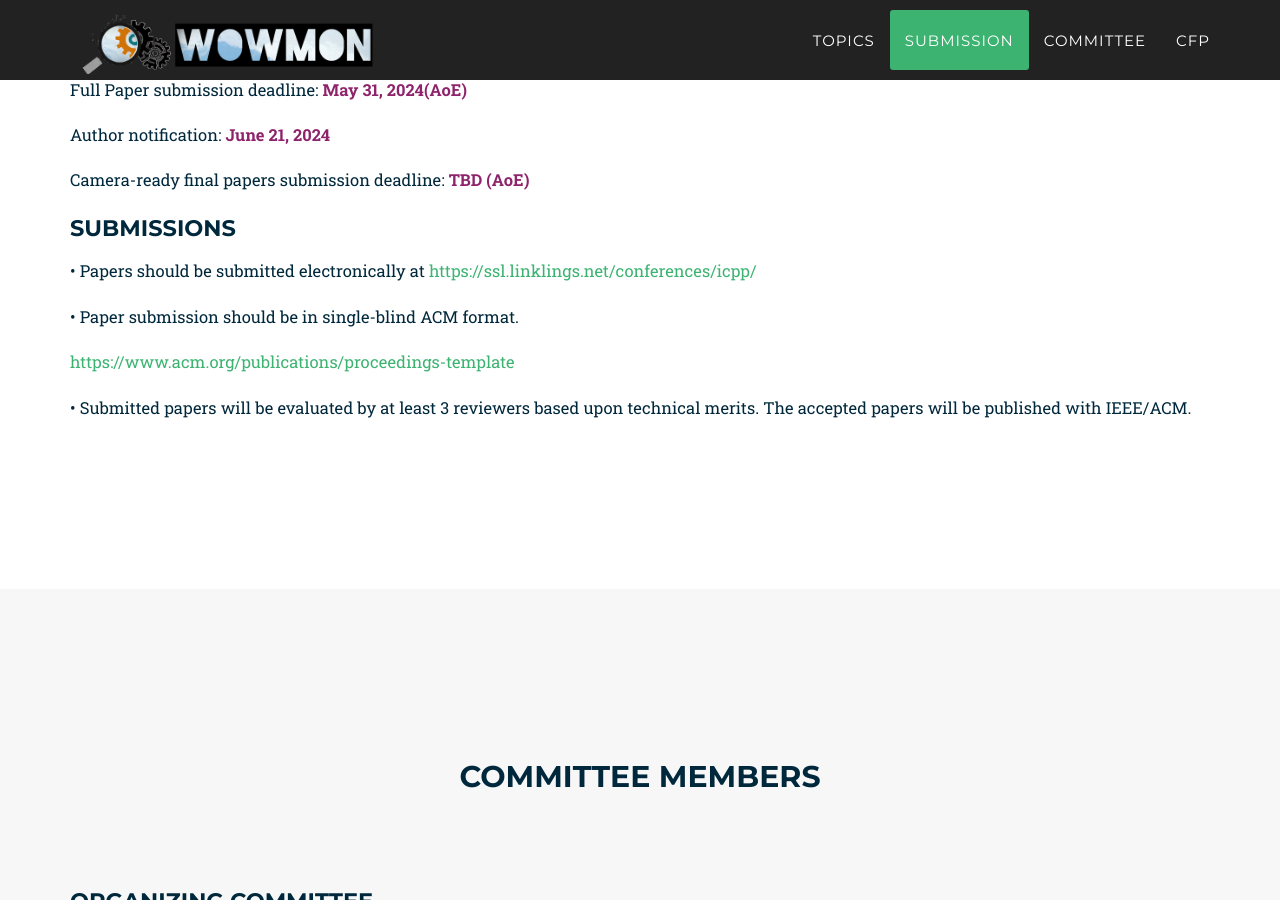
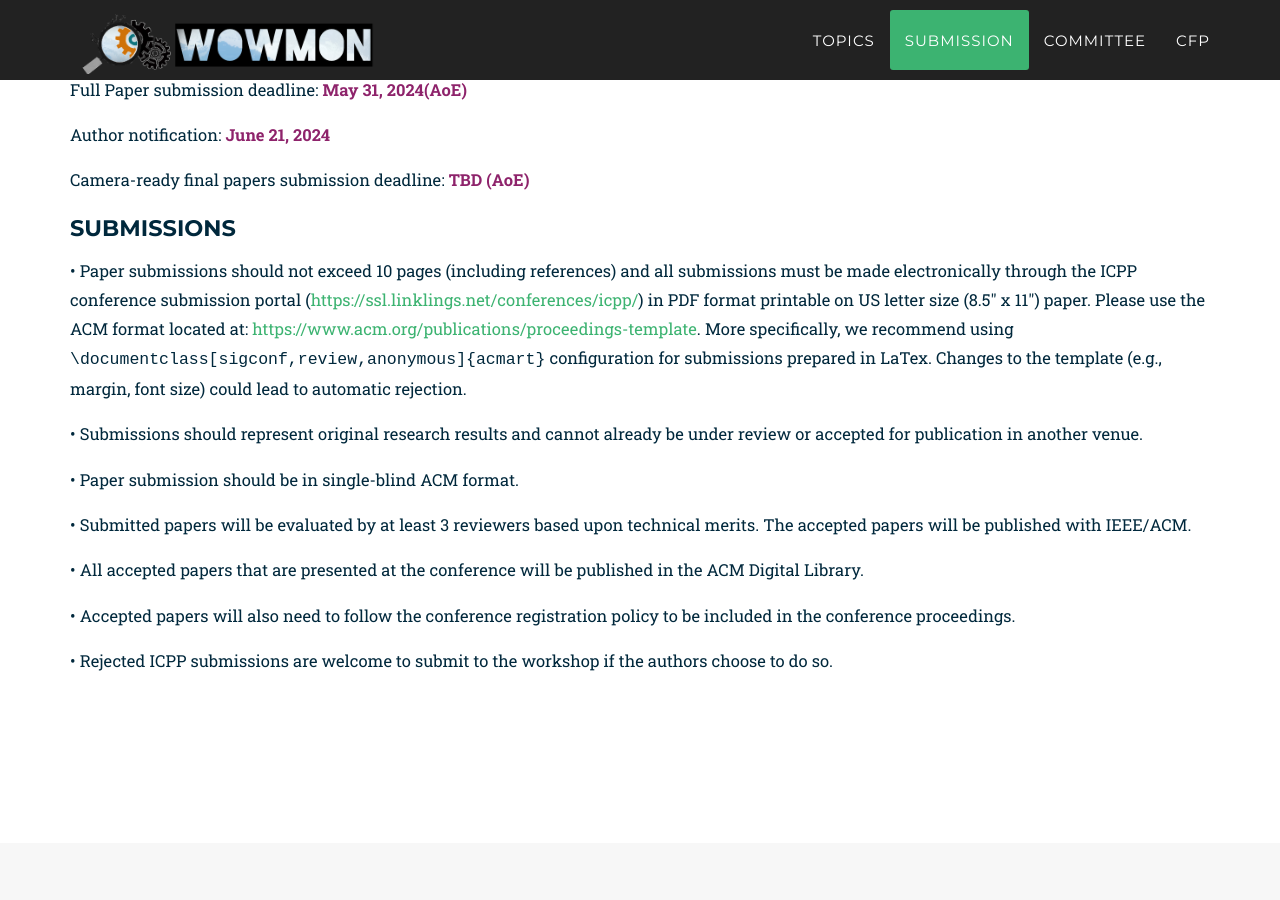
Before and after one commit to WOWMON-workshop/WOWMON-workshop.github.io, a Jekyll site: the page built from index.html, in a window 1280 px wide and 900 px high, scrolled down 2676 px. Built offline with Jekyll 4.4.1, drawn with Linux system fonts in a browser that asks for light colours; some web fonts are replaced.

Commit message:
Updating submission instructions

```diff
--- a/_includes/2024_data/submission.html
+++ b/_includes/2024_data/submission.html
@@ -18,14 +18,35 @@
 
       <h2>Submissions</h2>
 
-        <p>&bull; Papers should be submitted electronically at <a href="https://ssl.linklings.net/conferences/icpp/">https://ssl.linklings.net/conferences/icpp/</a></p>
-
+        <p>&bull; Paper submissions should not exceed 10 pages (including references)
+        and all submissions must be made electronically through the ICPP conference
+        submission portal
+        (<a href="https://ssl.linklings.net/conferences/icpp/">https://ssl.linklings.net/conferences/icpp/</a>)
+        in PDF format printable on US letter size (8.5" x 11") paper. Please use the
+        ACM format located at:
+        <a href="https://www.acm.org/publications/proceedings-template">
+        https://www.acm.org/publications/proceedings-template</a>. More
+        specifically, we recommend using
+        <tt>\documentclass[sigconf,review,anonymous]{acmart}</tt> configuration for
+        submissions prepared in LaTex. Changes to the template (e.g., margin,
+        font size) could lead to automatic rejection.
+        <!-- Do we want to deal with extra pages? I think not... -->
+        <!--Up to two additional
+        pages may be subsequently purchased (if needed) for the camera-ready
+        version.-->
+        </p>
+        <p>&bull; Submissions should represent original research results and
+        cannot already be under review or accepted for publication in another
+        venue.<p>
         <p>&bull; Paper submission should be in single-blind ACM format.</p>
-
-        <p><a href="https://www.acm.org/publications/proceedings-template">https://www.acm.org/publications/proceedings-template</a></p>
-
-
         <p>&bull; Submitted papers will be evaluated by at least 3 reviewers based upon technical merits. The accepted papers will be published with IEEE/ACM.</p>
+        <p>&bull; All accepted papers that are presented at the conference will
+        be published in the ACM Digital Library.</p>
+        <p>&bull; Accepted papers will also need
+        to follow the conference registration policy to be included in the
+        conference proceedings.</p>
+        <p>&bull; Rejected ICPP submissions are welcome to submit
+        to the workshop if the authors choose to do so.</p>
 
 </div>
     </section>
```
